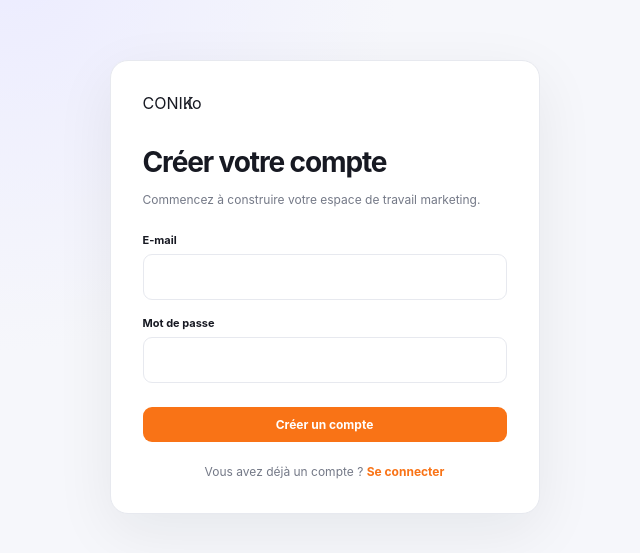
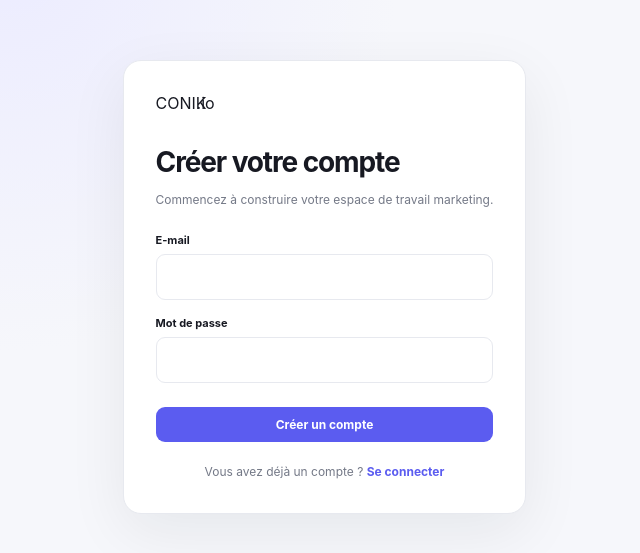
Before and after one commit to anamaherbert1-glitch/Conik.io, a Next.js app: page /signup in a window 1280 px wide. Shown: the part 113-666 px from the top of the page, without its empty margins (438-1078 px from the left). Built offline with nearby package versions, Linux system fonts and the light colour scheme.

Commit message:
ui: restore violet brand and improve responsive layout

```diff
--- a/app/conik-theme.css
+++ b/app/conik-theme.css
@@ -1 +1,11 @@
-:root,:root[data-theme="light"]{--accent:#f97316;--accent-strong:#ea580c;--whatsapp:#16a34a;--whatsapp-strong:#15803d;--hero-to:#fff7ed}.auth-page{padding:24px 16px;place-items:center}.auth-card{margin-inline:auto;text-align:left}.auth-card .brand{justify-content:center}.auth-card h1{line-height:1.15}.auth-card input{min-height:46px}.auth-card .primary{background:var(--accent)}.auth-card input:focus{border-color:var(--accent);box-shadow:0 0 0 3px #f9731618}.auth-footer a{color:var(--accent)}.onboarding-actions{display:grid;gap:9px;margin-top:4px}.skip-button{width:100%;border:0;background:transparent;color:var(--muted);padding:9px;font-size:12px;font-weight:700}.skip-button:hover{color:var(--accent);text-decoration:underline}.whatsapp-primary{background:var(--whatsapp)!important;color:#fff!important;border-color:var(--whatsapp)!important}.whatsapp-primary:hover{background:var(--whatsapp-strong)!important}.whatsapp-status{color:var(--whatsapp);font-weight:700}.project-create{background:var(--accent)!important;color:#fff!important;border-color:var(--accent)!important}@media(max-width:520px){.auth-page{padding:16px 12px}.auth-card,.auth-card.wide{width:100%;padding:22px 18px;border-radius:16px}.auth-card .brand{margin-bottom:22px}.auth-card h1{font-size:25px}.auth-card>p{margin-bottom:20px}.auth-card form{gap:13px}.auth-card input{font-size:16px}.onboarding-actions .primary,.onboarding-actions .skip-button{min-height:46px}.project-create{width:100%}}
+/* CONIK visual system: violet brand + green WhatsApp */
+:root,:root[data-theme="light"]{--accent:#5b5cf0;--accent-strong:#4f46e5;--whatsapp:#16a34a;--whatsapp-strong:#15803d;--hero-to:#f7f7ff}
+.auth-page{min-height:100dvh;padding:32px 16px;place-items:center;align-items:center;justify-content:center}
+.auth-card{width:min(430px,100%);margin-inline:auto;text-align:left}.auth-card.wide{width:min(520px,100%)}
+.auth-card .brand{justify-content:center;margin-inline:auto}.auth-card h1{line-height:1.15}.auth-card input{min-height:46px;width:100%}
+.auth-card .primary{background:var(--accent)}.auth-card input:focus{border-color:var(--accent);box-shadow:0 0 0 3px #5b5cf018}.auth-footer a,.step{color:var(--accent)}
+.onboarding-actions{display:grid;gap:9px;margin-top:4px}.skip-button{width:100%;min-height:42px;border:0;background:transparent;color:var(--muted);padding:9px;font-size:12px;font-weight:700}.skip-button:hover{color:var(--accent);text-decoration:underline}
+.whatsapp-primary{background:var(--whatsapp)!important;color:#fff!important;border-color:var(--whatsapp)!important}.whatsapp-primary:hover{background:var(--whatsapp-strong)!important}.whatsapp-status{color:var(--whatsapp);font-weight:700}
+.project-create{background:var(--accent)!important;color:#fff!important;border-color:var(--accent)!important}
+@media(max-width:850px){.hero{align-items:stretch}.hero .project-create{align-self:stretch}.page{padding:28px 20px}}
+@media(max-width:520px){.auth-page{padding:20px 12px}.auth-card,.auth-card.wide{width:100%;padding:24px 18px;border-radius:16px}.auth-card .brand{margin-bottom:22px}.auth-card h1{font-size:25px}.auth-card>p{margin-bottom:20px}.auth-card form{gap:13px}.auth-card input{font-size:16px}.onboarding-actions .primary,.onboarding-actions .skip-button{min-height:46px}.project-create{width:100%}.hero{padding:20px}.hero h2{font-size:20px}.hero p{line-height:1.6}}
```
